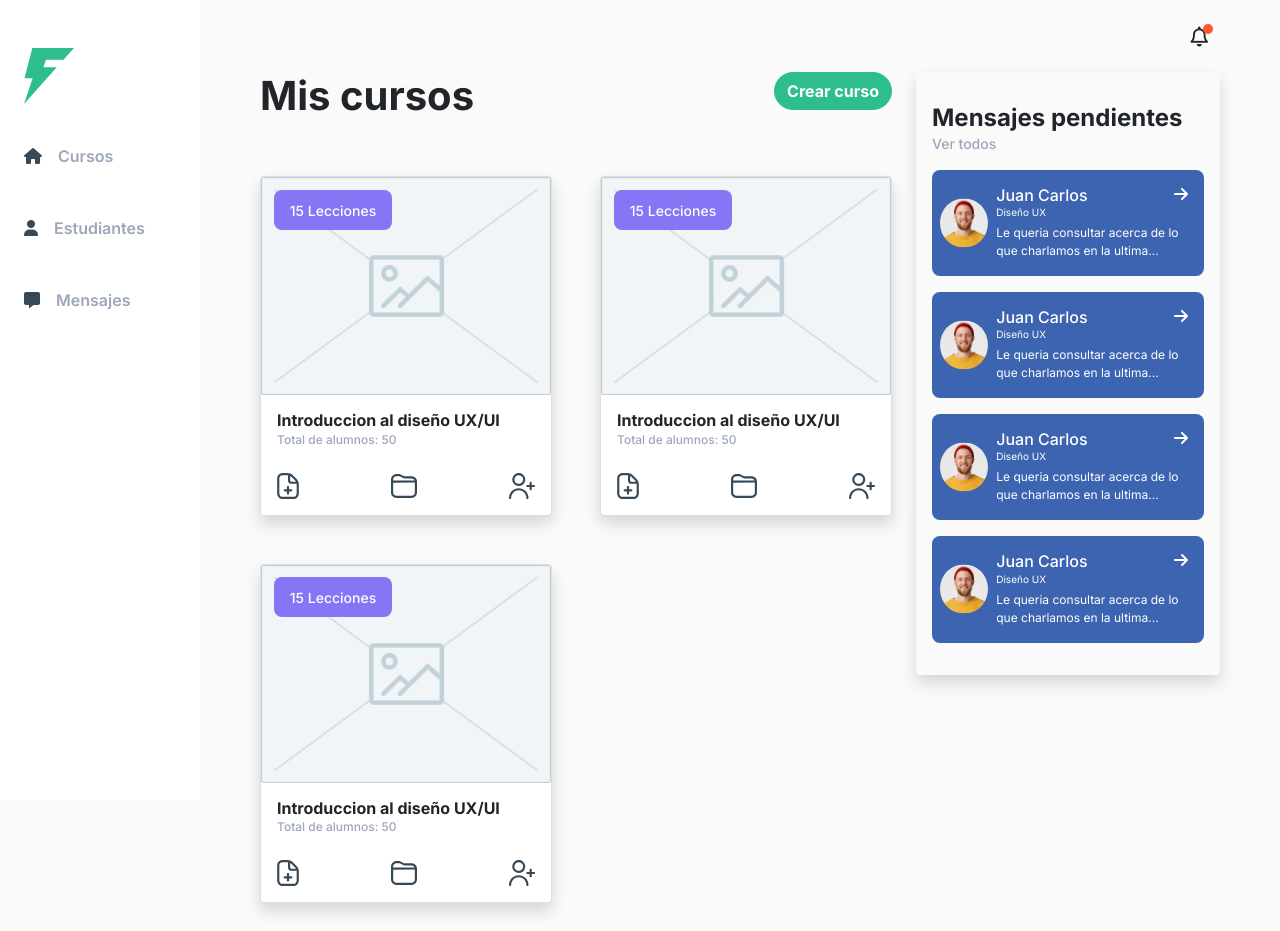
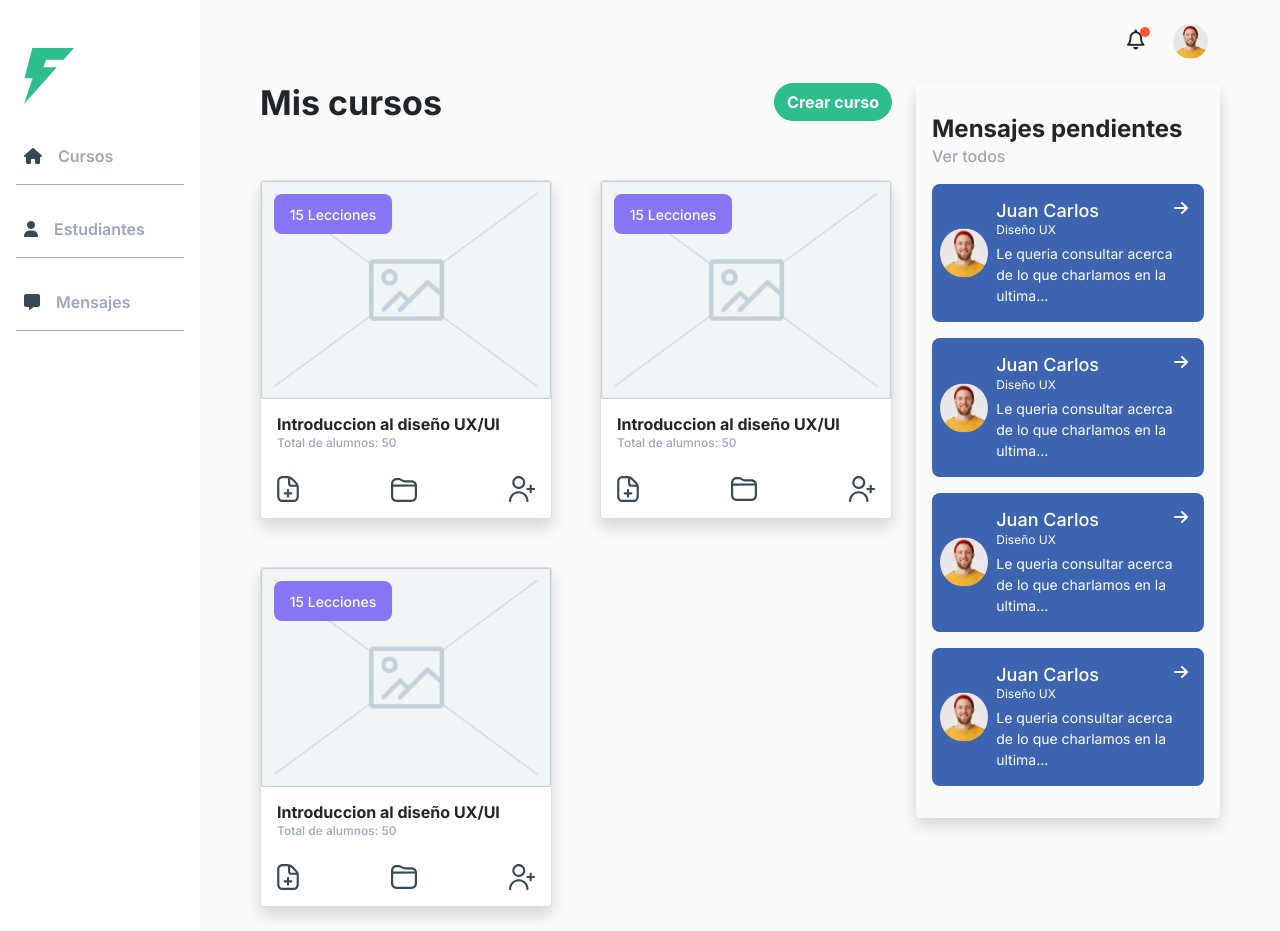
Before and after one commit to nicolasKuhn-y/VEI-tp-final, a plain HTML site: page dashboard.html in a window 1280 px wide. Drawn offline with nearby package versions, Linux system fonts and the light colour scheme.

Commit message:
add style changes

```diff
--- a/dashboard.html
+++ b/dashboard.html
@@ -67,6 +67,14 @@
 					<i class="position-relative fa-regular fa-bell fa-lg ml-auto pointer">
 						<div class="red-circle"></div>
 					</i>
+
+					<img
+						class="rounded-circle align-self-center ms-4 pointer"
+						src="./src/images/user-example.png"
+						alt="user photo"
+						width="35"
+						height="35"
+					/>
 				</div>
 
 				<div class="my-4 row">
@@ -200,7 +208,7 @@
 
 						<a
 							href="./course-creator.html"
-							class="d-inline-block d-md-none d-flex justify-content-center my-5"
+							class="d-inline-block d-md-none d-flex justify-content-center my-5 unstyled-anchor"
 						>
 							<button class="btn btn-secondary p-2">Crear curso</button>
 						</a>
@@ -225,12 +233,12 @@
 								<div class="text-white px-2 py-2">
 									<div>
 										<div class="d-flex justify-content-between">
-											<h6 class="mb-0 fs-6">Juan Carlos</h6>
+											<h6 class="mb-0 student-name">Juan Carlos</h6>
 											<i class="fa-solid fa-arrow-right"></i>
 										</div>
-										<p class="mb-1" style="font-size: 10px">Diseño UX</p>
+										<p class="mb-1 student-course">Diseño UX</p>
 									</div>
-									<p class="mb-0" style="font-size: 12px">
+									<p class="mb-0 student-message">
 										Le queria consultar acerca de lo que charlamos en la ultima...
 									</p>
 								</div>
@@ -248,12 +256,12 @@
 								<div class="text-white px-2 py-2">
 									<div>
 										<div class="d-flex justify-content-between">
-											<h6 class="mb-0 fs-6">Juan Carlos</h6>
+											<h6 class="mb-0 student-name">Juan Carlos</h6>
 											<i class="fa-solid fa-arrow-right"></i>
 										</div>
-										<p class="mb-1" style="font-size: 10px">Diseño UX</p>
+										<p class="mb-1 student-course">Diseño UX</p>
 									</div>
-									<p class="mb-0" style="font-size: 12px">
+									<p class="mb-0 student-message">
 										Le queria consultar acerca de lo que charlamos en la ultima...
 									</p>
 								</div>
@@ -271,12 +279,12 @@
 								<div class="text-white px-2 py-2">
 									<div>
 										<div class="d-flex justify-content-between">
-											<h6 class="mb-0 fs-6">Juan Carlos</h6>
+											<h6 class="mb-0 student-name">Juan Carlos</h6>
 											<i class="fa-solid fa-arrow-right"></i>
 										</div>
-										<p class="mb-1" style="font-size: 10px">Diseño UX</p>
+										<p class="mb-1 student-course">Diseño UX</p>
 									</div>
-									<p class="mb-0" style="font-size: 12px">
+									<p class="mb-0 student-message">
 										Le queria consultar acerca de lo que charlamos en la ultima...
 									</p>
 								</div>
@@ -294,12 +302,12 @@
 								<div class="text-white px-2 py-2">
 									<div>
 										<div class="d-flex justify-content-between">
-											<h6 class="mb-0 fs-6">Juan Carlos</h6>
+											<h6 class="mb-0 student-name">Juan Carlos</h6>
 											<i class="fa-solid fa-arrow-right"></i>
 										</div>
-										<p class="mb-1" style="font-size: 10px">Diseño UX</p>
+										<p class="mb-1 student-course">Diseño UX</p>
 									</div>
-									<p class="mb-0" style="font-size: 12px">
+									<p class="mb-0 student-message">
 										Le queria consultar acerca de lo que charlamos en la ultima...
 									</p>
 								</div>
--- a/src/css/common.css
+++ b/src/css/common.css
@@ -20,6 +20,16 @@ body {
 	font-family: "inter", sans-serif;
 	background-color: #fafafa;
 	min-height: 100vh;
+}
+
+h1 {
+	font-size: 26px;
+}
+
+@media screen and (min-width: 700px) {
+	h1 {
+		font-size: 34px;
+	}
 }
 
 .bg-blue {
@@ -83,7 +93,7 @@ body {
 .sidebar {
 	background-color: #fff;
 	position: fixed;
-	min-height: 100%;
+	min-height: 100vh;
 	width: 100%;
 	overflow: auto;
 	transform: translateX(-100%);
@@ -93,7 +103,7 @@ body {
 
 @media screen and (min-width: 700px) {
 	.sidebar {
-		height: 100vh;
+		min-height: 100vh;
 		position: initial;
 		overflow: initial;
 		max-width: 200px;
@@ -108,11 +118,14 @@ body {
 .sidebar-list-item {
 	cursor: pointer;
 	transition: all 350ms;
+	/* border-top: 1px solid #000; */
+	border-bottom: 1.8px solid var(--grey);
 }
 
 .sidebar-list-item:hover {
 	border-radius: 10px;
 	background-color: #8675f4;
+	border-bottom: 1.8px solid transparent;
 }
 
 .sidebar-list-item:hover .sidebar-link,
--- a/src/css/dashboard.css
+++ b/src/css/dashboard.css
@@ -36,3 +36,28 @@
 	color: var(--grey);
 	font-weight: 500;
 }
+
+.student-course {
+	font-size: 10px;
+}
+
+.student-message {
+	font-size: 12px;
+}
+
+@media screen and (min-width: 700px) {
+	.message-subtitle {
+		font-size: 16px;
+	}
+
+	.student-name {
+		font-size: 18px;
+	}
+	.student-course {
+		font-size: 12px;
+	}
+
+	.student-message {
+		font-size: 14px;
+	}
+}
```
Also changed, not shown: course-creator.html (+9 -0 lines).
